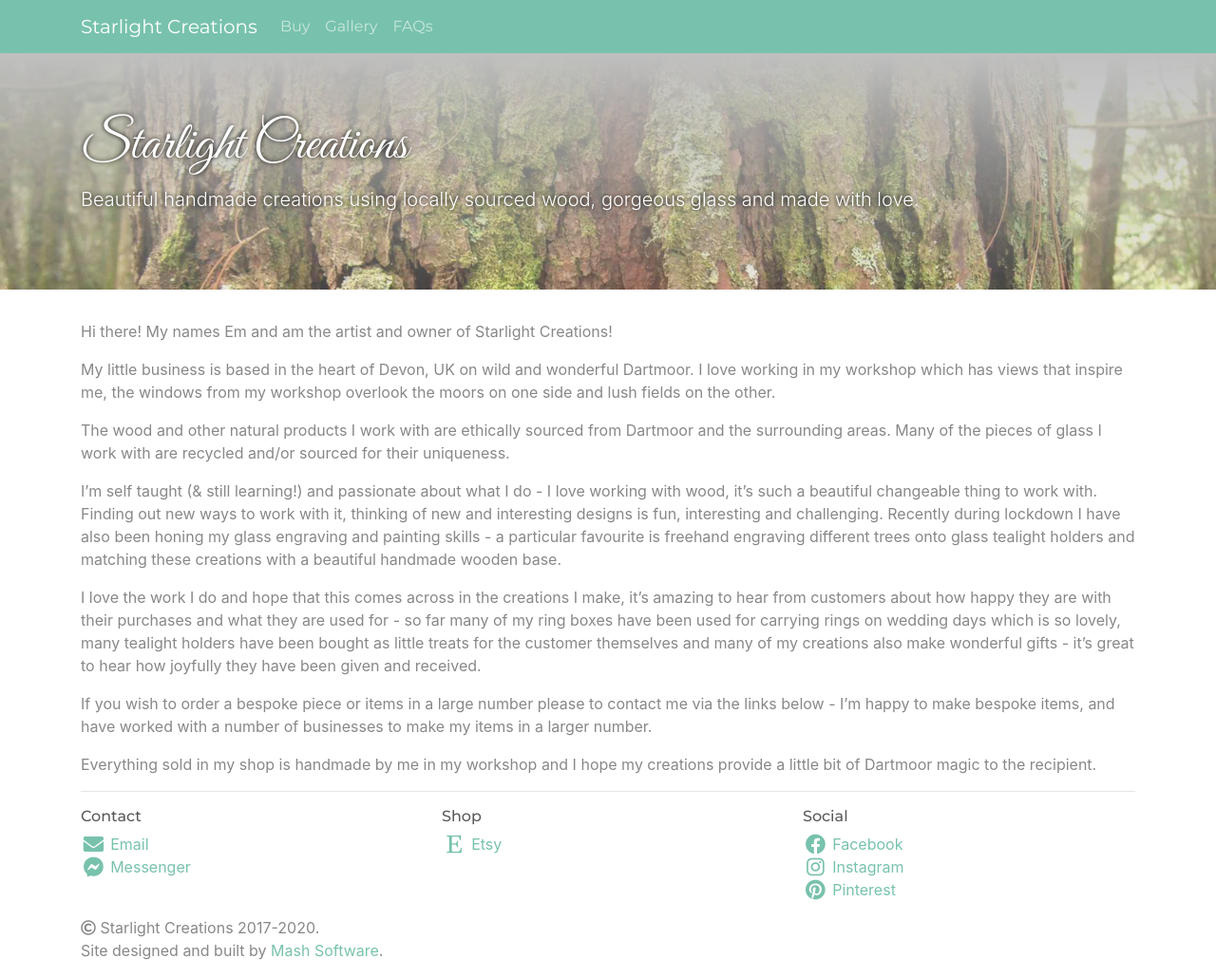
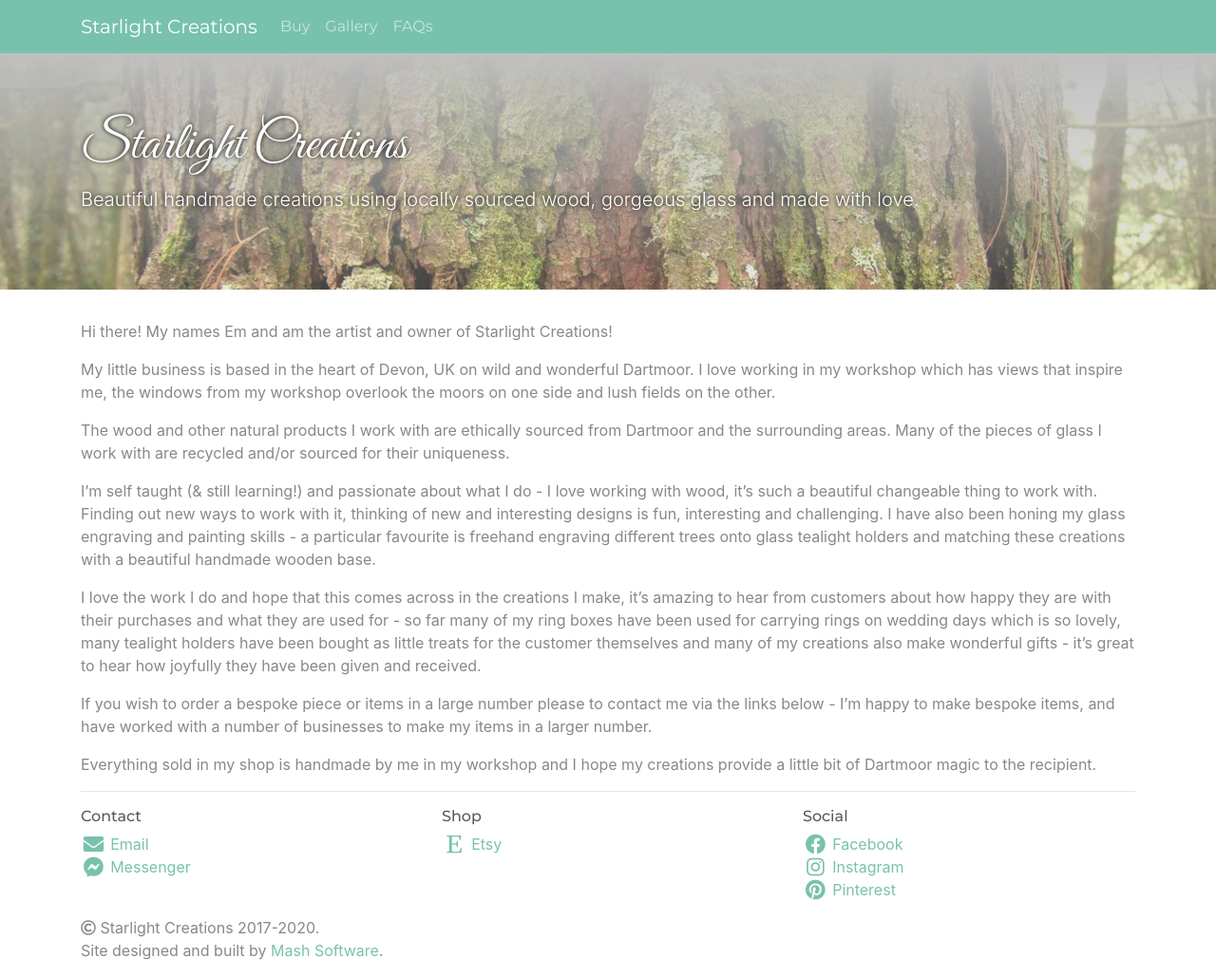
Before and after one commit to starlight-creations/starlight-creations.github.io, a Jekyll site: the page built from index.md, in a window 1280 px wide. Shown: the whole page at 95% size. Built offline with Jekyll 4.4.1, drawn with Linux system fonts in a browser that asks for light colours; nearby versions of some CDN libraries.

Commit message:
update content

```diff
--- a/index.md
+++ b/index.md
@@ -11,7 +11,7 @@ My little business is based in the heart of Devon, UK on wild and wonderful Dart
 
 The wood and other natural products I work with are ethically sourced from Dartmoor and the surrounding areas. Many of the pieces of glass I work with are recycled and/or sourced for their uniqueness.
 
-I’m self taught (& still learning!) and passionate about what I do - I love working with wood, it’s such a beautiful changeable thing to work with. Finding out new ways to work with it, thinking of new and interesting designs is fun, interesting and challenging. Recently during lockdown I have also been honing my glass engraving and painting skills - a particular favourite is freehand engraving different trees onto glass tealight holders and matching these creations with a beautiful handmade wooden base.
+I’m self taught (& still learning!) and passionate about what I do - I love working with wood, it’s such a beautiful changeable thing to work with. Finding out new ways to work with it, thinking of new and interesting designs is fun, interesting and challenging. I have also been honing my glass engraving and painting skills - a particular favourite is freehand engraving different trees onto glass tealight holders and matching these creations with a beautiful handmade wooden base.
 
 I love the work I do and hope that this comes across in the creations I make, it’s amazing to hear from customers about how happy they are with their purchases and what they are used for - so far many of my ring boxes have been used for carrying rings on wedding days which is so lovely, many tealight holders have been bought as little treats for the customer themselves and many of my creations also make wonderful gifts - it’s great to hear how joyfully they have been given and received.
 
```
